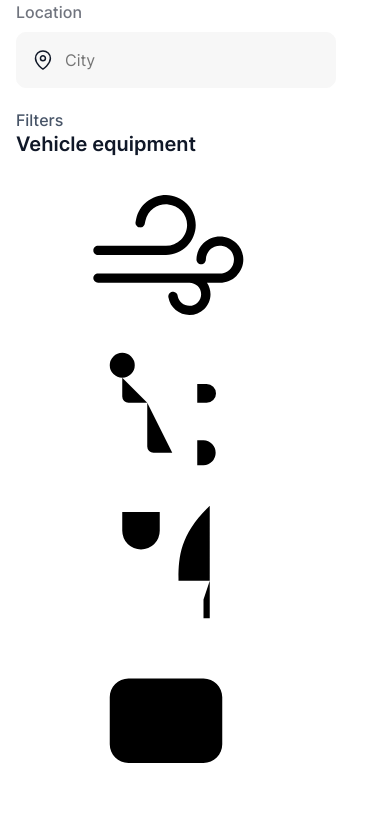
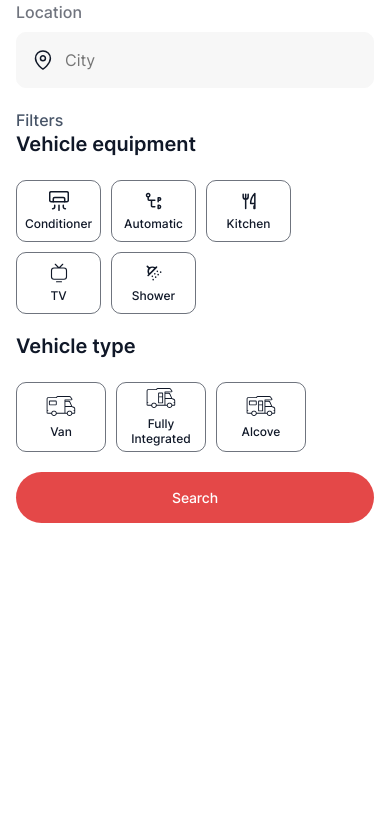
Before and after one commit to KristinaHranovska/rent-camper, a React (Vite) app: page /catalog in a window 390 px wide. Shown: the top 823 px of the page. Built offline with nearby package versions, Linux system fonts and the light colour scheme; no server answers.

Commit message:
mobile style filter is ready

```diff
--- a/src/components/CamperFilters/CamperFilters.jsx
+++ b/src/components/CamperFilters/CamperFilters.jsx
@@ -5,8 +5,25 @@ import { yupResolver } from "@hookform/resolvers/yup";
 import MainButton from "shared/componets/MainButton/MainButton";
 import style from "./CamperFilters.module.css";
 import { icons as sprite } from "shared/icons/index";
+import { useState } from "react";
 
 const CamperFilters = () => {
+  const [checkedItems, setCheckedItems] = useState({});
+  const [radioItems, setRadioItems] = useState({});
+
+  const handleCheckboxChange = (event) => {
+    const { value } = event.target;
+    setCheckedItems((prevCheckedItems) => ({
+      ...prevCheckedItems,
+      [value]: !prevCheckedItems[value],
+    }));
+  };
+
+  const handleRadioChange = (event) => {
+    const { value } = event.target;
+    setRadioItems({ [value]: true });
+  };
+
   const {
     register,
     handleSubmit,
@@ -23,8 +40,20 @@ const CamperFilters = () => {
     reset();
   };
 
+  const formatTitle = (title) => {
+    if (title.length === 2) {
+      return title.toUpperCase();
+    }
+    const words = title.split(/[-\s]/);
+    const formattedWords = words.map(
+      (word) => word.charAt(0).toUpperCase() + word.slice(1)
+    );
+
+    return formattedWords.join(" ");
+  };
+
   return (
-    <>
+    <div className={style.formThumb}>
       <form onSubmit={handleSubmit(onSubmit)}>
         <div className={style.locationfield}>
           <label className={style.labelLocation}>Location</label>
@@ -48,132 +77,70 @@ const CamperFilters = () => {
         </div>
 
         <label className={style.labelFilters}>Filters</label>
+
         <h2 className={style.formTitle}>Vehicle equipment</h2>
 
-        <div>
-          <label className={style.labelCheck}>
-            <input
-              className={style.formInput}
-              name="equipment"
-              type="checkbox"
-              value="ac"
-              {...register("equipment")}
-              style={{ display: "none" }}
-            />
-            <svg className="icon">
-              <use xlinkHref={`${sprite}#icon-ac`} />
-            </svg>
-          </label>
-        </div>
-
-        <div>
-          <label className={style.labelCheck}>
+        <ul className={style.equipment}>
+          {["conditioner", "automatic", "kitchen", "tv", "shower"].map(
+            (item) => (
+              <li key={item}>
+                <label
+                  className={`${style.labelCheck} ${
+                    checkedItems[item] ? style.checkedLabelCheck : ""
+                  }`}
+                >
                   <input
                     name="equipment"
                     type="checkbox"
-              value="automatic"
+                    value={item}
                     {...register("equipment")}
-              style={{ display: "none" }}
+                    className={style.hiddenInput}
+                    onChange={handleCheckboxChange}
                   />
-            <svg className="icon">
-              <use xlinkHref={`${sprite}#icon-automatic`} />
+                  <svg className={`${style.iconEquipment} ${style.fillStyle}`}>
+                    <use xlinkHref={`${sprite}#icon-${item}`} />
                   </svg>
+                  <h3 className={style.equipmentTitle}>{formatTitle(item)}</h3>
                 </label>
-        </div>
-
-        <div>
-          <label className={style.labelCheck}>
-            <input
-              name="equipment"
-              type="checkbox"
-              value="kitchen"
-              {...register("equipment")}
-              style={{ display: "none" }}
-            />
-            <svg className="icon">
-              <use xlinkHref={`${sprite}#icon-kitchen`} />
-            </svg>
-          </label>
-        </div>
-
-        <div>
-          <label className={style.labelCheck}>
-            <input
-              name="equipment"
-              type="checkbox"
-              value="tv"
-              {...register("equipment")}
-              style={{ display: "none" }}
-            />
-            <svg className="icon">
-              <use xlinkHref={`${sprite}#icon-tv`} />
-            </svg>
-          </label>
-        </div>
-
-        <div>
-          <label className={style.labelCheck}>
-            <input
-              name="equipment"
-              type="checkbox"
-              value="shower"
-              {...register("equipment")}
-              style={{ display: "none" }}
-            />
-            <svg className="icon">
-              <use xlinkHref={`${sprite}#icon-shower`} />
-            </svg>
-          </label>
-        </div>
+              </li>
+            )
+          )}
+        </ul>
 
         <h2 className={style.formTitle}>Vehicle type</h2>
-        <div>
-          <label className={style.labelCheck}>
+        <ul className={style.equipment}>
+          {["van", "fully-integrated", "alcove"].map((item) => (
+            <li key={item}>
+              <label
+                className={`${style.labelRadio} ${
+                  radioItems[item] ? style.radioLabelCheck : ""
+                }`}
+              >
                 <input
                   name="type"
                   type="radio"
-              value="van"
+                  value={item}
                   {...register("type")}
-              style={{ display: "none" }}
+                  className={style.hiddenInput}
+                  onChange={handleRadioChange}
                 />
-            <svg className="icon">
-              <use xlinkHref={`${sprite}#icon-van`} />
+                <svg className={`${style.iconType} ${style.strokeStyle}`}>
+                  <use xlinkHref={`${sprite}#icon-${item}`} />
                 </svg>
+                <h3 className={style.equipmentTitle}>{formatTitle(item)}</h3>
               </label>
+            </li>
+          ))}
+        </ul>
+
+        <MainButton
+          type="submit"
+          title="Search"
+          btnType="main"
+          className={style.searchBtn}
+        />
+      </form>
     </div>
-
-        <div>
-          <label className={style.labelCheck}>
-            <input
-              name="type"
-              type="radio"
-              value="fully"
-              {...register("type")}
-              style={{ display: "none" }}
-            />
-            <svg className="icon">
-              <use xlinkHref={`${sprite}#icon-fully-integrated`} />
-            </svg>
-          </label>
-        </div>
-
-        <div>
-          <label className={style.labelCheck}>
-            <input
-              name="type"
-              type="radio"
-              value="alcove"
-              {...register("type")}
-              style={{ display: "none" }}
-            />
-            <svg className="icon">
-              <use xlinkHref={`${sprite}#icon-alcove`} />
-            </svg>
-          </label>
-        </div>
-        <MainButton type="submit" title="Search" btnType="main" />
-      </form>
-    </>
   );
 };
 
--- a/src/components/CamperFilters/CamperFilters.module.css
+++ b/src/components/CamperFilters/CamperFilters.module.css
@@ -28,6 +28,7 @@
 }
 
 .formInput {
+    width: 100%;
     border-radius: 10px;
     padding: 18px;
     padding-left: 48px;
@@ -68,12 +69,45 @@
     transition: fill var(--animation);
 }
 
+.equipment {
+    display: flex;
+    flex-wrap: wrap;
+    gap: 10px;
+
+    margin-bottom: 20px;
+}
+
+.equipmentTitle {
+    font-weight: 500;
+    font-size: 12px;
+    line-height: 1.25;
+    text-align: center;
+}
+
 .labelCheck {
     cursor: pointer;
+    width: 85px;
+    display: flex;
+    flex-direction: column;
+    align-items: center;
+    justify-content: center;
+    gap: 5px;
+
+    border: 1px solid var(--color-light-text);
+    border-radius: 10px;
+    padding: 10px 8px;
+    transition: border var(--animation);
 }
 
-.labelCheck input[type="radio"]:checked+svg,
-.labelCheck input[type="checkbox"]:checked+svg {
+
+.hiddenInput {
+    position: absolute;
+    opacity: 0;
+    width: 0;
+    height: 0;
+}
+
+.checkedLabelCheck {
     border: 1px solid var(--color-main-button);
 }
 
@@ -102,3 +136,41 @@
 
     margin-bottom: 24px;
 }
+
+.iconEquipment {
+    width: 20px;
+    height: 20px;
+}
+
+.iconType {
+    width: 30px;
+    height: 20px;
+}
+
+.labelRadio {
+    width: 90px;
+    height: 70px;
+    display: flex;
+    flex-direction: column;
+    align-items: center;
+    justify-content: center;
+    gap: 8px;
+    border: 1px solid var(--color-light-text);
+    border-radius: 10px;
+    padding: 0 24px;
+}
+
+.radioLabelCheck {
+    border: 1px solid var(--color-main-button);
+}
+
+.searchBtn {
+    width: 100%;
+    padding: 15px;
+}
+
+@media screen and (min-width: 768px) {
+    .formThumb {
+        width: 360px;
+    }
+}
--- a/src/components/CarItem/CarItem.jsx
+++ b/src/components/CarItem/CarItem.jsx
@@ -16,9 +16,9 @@ const CarItem = ({ data }) => {
 
   return (
     <div className={style.cardCar}>
-      <img src={data.gallery[0]} alt={data.name} />
+      <img className={style.cardImg} src={data.gallery[0]} alt={data.name} />
 
-      <div>
+      <div className={style.carInfoThumb}>
         <h2>{data.name}</h2>
         <p>&#8364;{data.price}.00</p>
         <svg className={`${style.iconHeart} ${style.fillStyle}`}>
@@ -41,7 +41,7 @@ const CarItem = ({ data }) => {
 
       <p className={style.textDescription}>{data.description}</p>
 
-      <ul className={style.categoriesList}>
+      {/* <ul className={style.categoriesList}>
         <li>
           <Categories
             title={`${data.adults} adults`}
@@ -97,7 +97,7 @@ const CarItem = ({ data }) => {
             />
           </li>
         )}
-      </ul>
+      </ul> */}
 
       <MainButton title="Show more" btnType="main" />
     </div>
--- a/src/components/CarItem/CarItem.module.css
+++ b/src/components/CarItem/CarItem.module.css
@@ -2,6 +2,11 @@
     border: 1px solid var(--color-light-text);
     border-radius: 20px;
     padding: 24px;
+}
+
+.cardImg {
+    border-radius: 10px;
+    margin-bottom: 10px;
 }
 
 .categoriesList {
--- a/src/helpers/constants.js
+++ b/src/helpers/constants.js
@@ -9,6 +9,7 @@ export const formValuesVehicle = {
 export const vehicleSchema = yup.object().shape({
     location: yup
         .string()
+        .optional()
         .matches(/^[A-Za-z]+$/, 'Location must contain only English letters')
         .min(4, 'Location must be at least 4 characters')
 });
--- a/src/pages/CatalogPage/CatalogPage.jsx
+++ b/src/pages/CatalogPage/CatalogPage.jsx
@@ -1,4 +1,4 @@
-// import CamperCars from "components/CamperCars/CamperCars";
+import CamperCars from "components/CamperCars/CamperCars";
 import CamperFilters from "components/CamperFilters/CamperFilters";
 import { Helmet } from "react-helmet-async";
 
@@ -11,10 +11,10 @@ const CatalogPage = () => {
         <title>Catalog</title>
       </Helmet>
 
-      <div className={style.container}>
+      <section className={`${style.container} ${style.catalogContainer}`}>
         <CamperFilters />
-        {/* <CamperCars /> */}
-      </div>
+        <CamperCars />
+      </section>
     </>
   );
 };
--- a/src/pages/CatalogPage/CatalogPage.module.css
+++ b/src/pages/CatalogPage/CatalogPage.module.css
@@ -1,10 +1,21 @@
 .container {
     padding: 0 16px;
     margin: 0 auto;
+}
+
+.catalogContainer {
+    display: flex;
+    flex-direction: column;
+    gap: 30px;
 }
 
 @media screen and (min-width: 768px) {
     .container {
         padding: 0 32px;
     }
+
+    /* .catalogContainer {
+        flex-direction: row;
+        gap: 20px;
+    } */
 }
```
Lines whose indentation alone changed are shown as unchanged.
